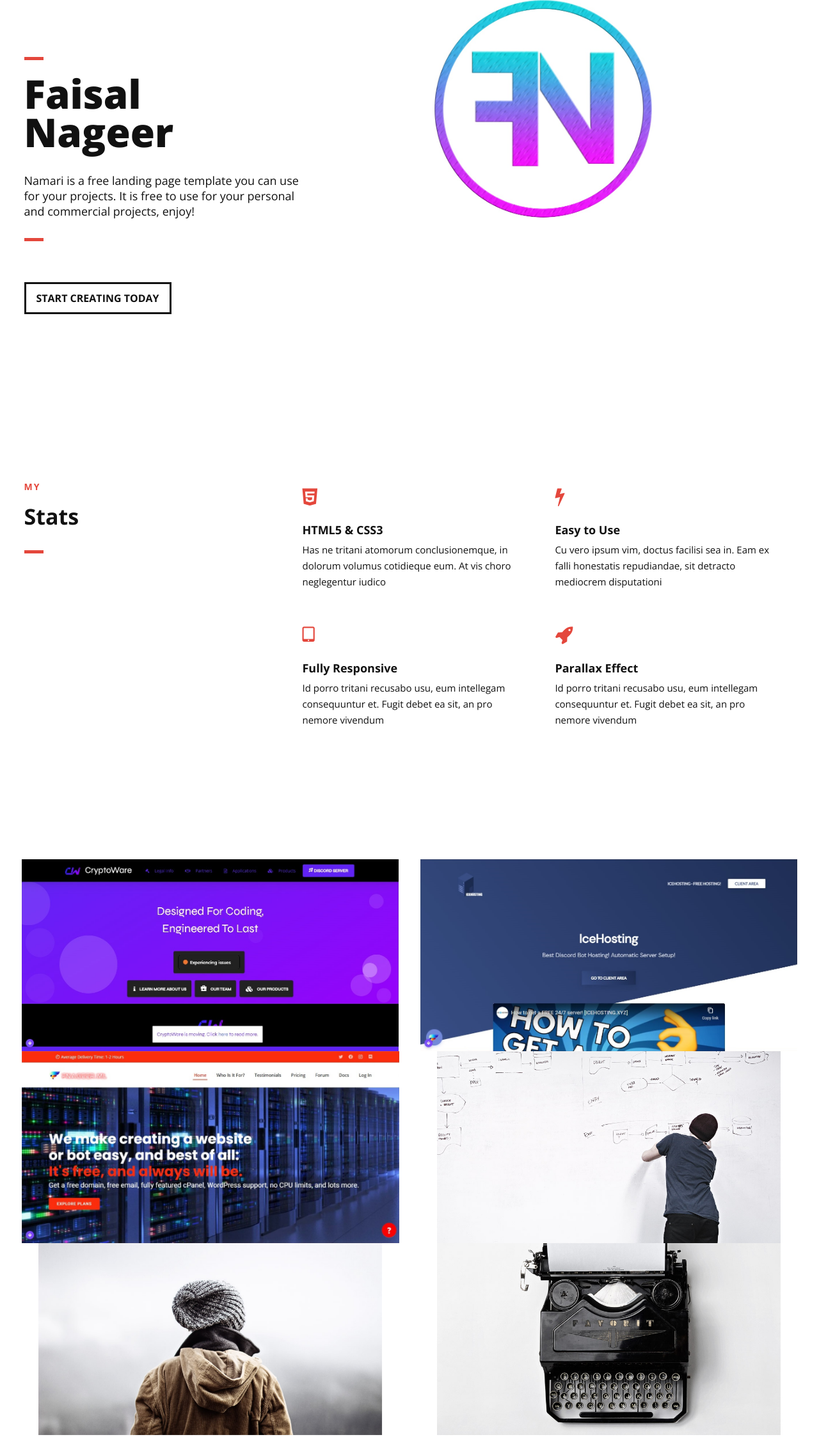
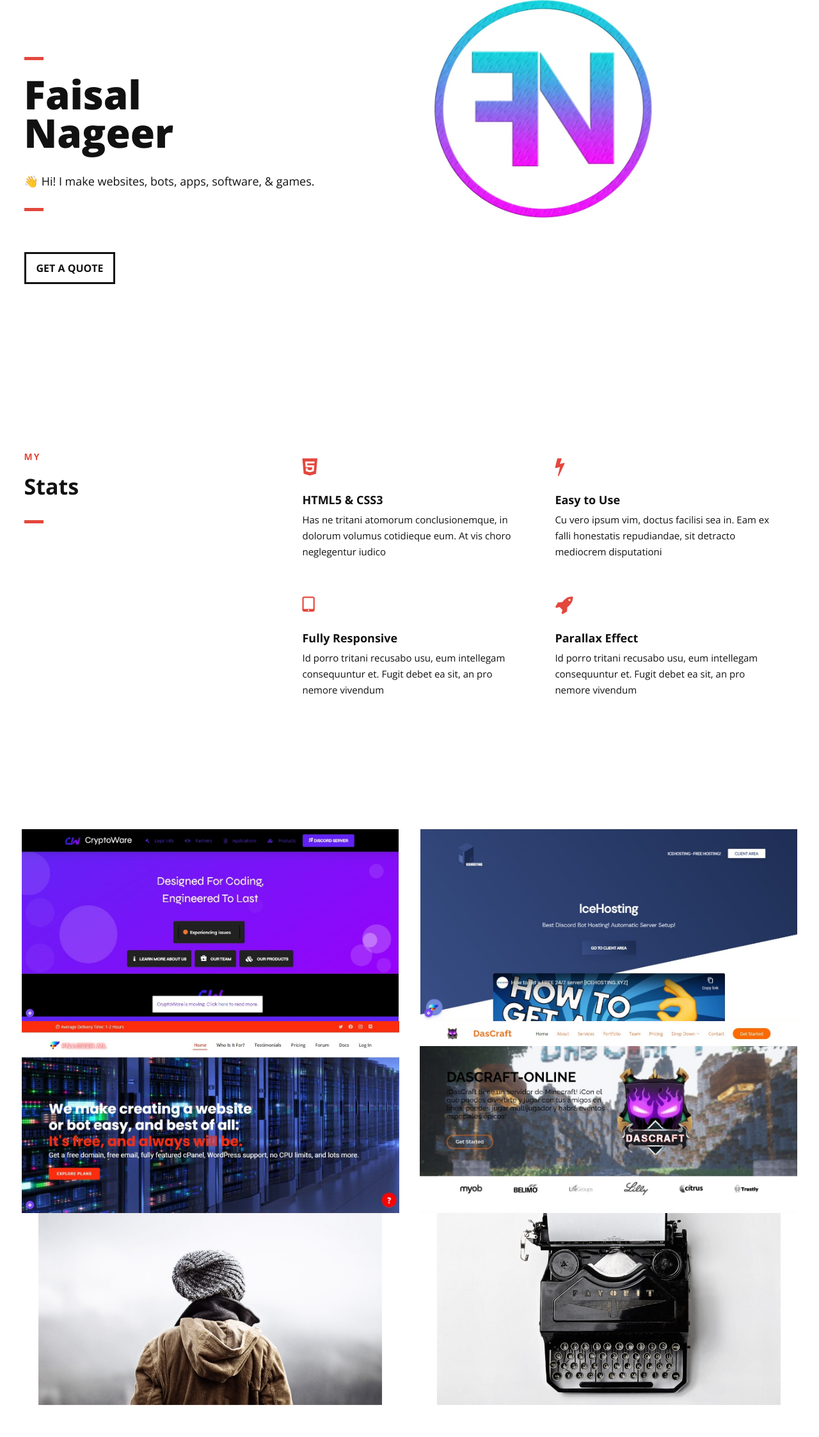
Before and after one commit to faisalnjs/faisalnjs, a plain HTML site: page index.html in a window 1280 px wide. Shown: the part 146-2392 px from the top of the page at 64% size. Drawn offline with nearby package versions, Linux system fonts and the light colour scheme; grey boxes are pictures that could not be loaded; a script that the page names is missing.

Commit message:
add arc and DasCraft

```diff
--- a/index.html
+++ b/index.html
@@ -9,10 +9,10 @@
     <!--Meta Keywords and Description-->
     <meta name="keywords" content="">
     <meta name="description" content="">
-    <meta name="viewport" content="width=device-width, initial-scale=1.0, user-scalable=no"/>
+    <meta name="viewport" content="width=device-width, initial-scale=1.0, user-scalable=no" />
 
     <!--Favicon-->
-    <link rel="shortcut icon" href="images/favicon.ico" title="Favicon"/>
+    <link rel="shortcut icon" href="images/favicon.ico" title="Favicon" />
 
     <!-- Main CSS Files -->
     <link rel="stylesheet" href="css/style.css">
@@ -28,6 +28,8 @@
 
     <!--Google Webfonts-->
     <link href='https://fonts.googleapis.com/css?family=Open+Sans:400,300,600,700,800' rel='stylesheet' type='text/css'>
+    <!--Ads and Monetization-->
+    <script async="" src="https://arc.io/widget.min.js#Xx1CsN8M"></script>
 </head>
 <body>
 
@@ -130,18 +132,17 @@
         <!--Banner Content-->
         <div id="banner-content" class="row clearfix">
 
-            <div class="col-38">
+            <div class="col-48">
 
                 <div class="section-heading">
                     <h1>Faisal<br />Nageer</h1>
                     <h2>
-                        Namari is a free landing page template you can use for your projects. It is free to use for your
-                        personal and commercial projects, enjoy!
+                        👋 Hi! I make websites, bots, apps, software, & games.
                     </h2>
                 </div>
 
                 <!--Call to Action-->
-                <a href="#" class="button">START CREATING TODAY</a>
+                <a href="#" class="button">GET A QUOTE</a>
                 <!--End Call to Action-->
 
             </div>
@@ -247,8 +248,8 @@
                    data-wow-delay="0.3s"><img src="images/gallery-images/icehosting.jpg" alt="Landing Page"/></a>
                 <a href="images/gallery-images/fnageerml.jpg" data-featherlight="image" class="col-2 wow fadeIn"
                    data-wow-delay="0.5s"><img src="images/gallery-images/fnageerml.jpg" alt="Landing Page"/></a>
-                <a href="images/gallery-images/gallery-image-4.jpg" data-featherlight="image" class="col-2 wow fadeIn"
-                   data-wow-delay="1.1s"><img src="images/gallery-images/gallery-image-4.jpg" alt="Landing Page"/></a>
+                <a href="images/gallery-images/dascraft.jpg" data-featherlight="image" class="col-2 wow fadeIn"
+                   data-wow-delay="1.1s"><img src="images/gallery-images/dascraft.jpg" alt="Landing Page"/></a>
                 <a href="images/gallery-images/gallery-image-5.jpg" data-featherlight="image" class="col-2 wow fadeIn"
                    data-wow-delay="0.9s"><img src="images/gallery-images/gallery-image-5.jpg" alt="Landing Page"/></a>
                 <a href="images/gallery-images/gallery-image-6.jpg" data-featherlight="image" class="col-2 wow fadeIn"
@@ -519,7 +520,7 @@
                         <i class="fa fa-instagram fa-1x"></i>
                     </a>
                 </li>&nbsp;&nbsp;&nbsp;
-                <h2 id="copyright">Faisal Nageer.</h2>
+                <h2 id="copyright">Faisal Nageer</h2>
                 <br /><a id="copyright">Website made with <a href="https://fnageer.ml/">fnageer.ml</a>.</a>
             </div>
             <!--Social Icons in Footer-->
```
Also changed, not shown: images/gallery-images/dascraft.jpg (added).
